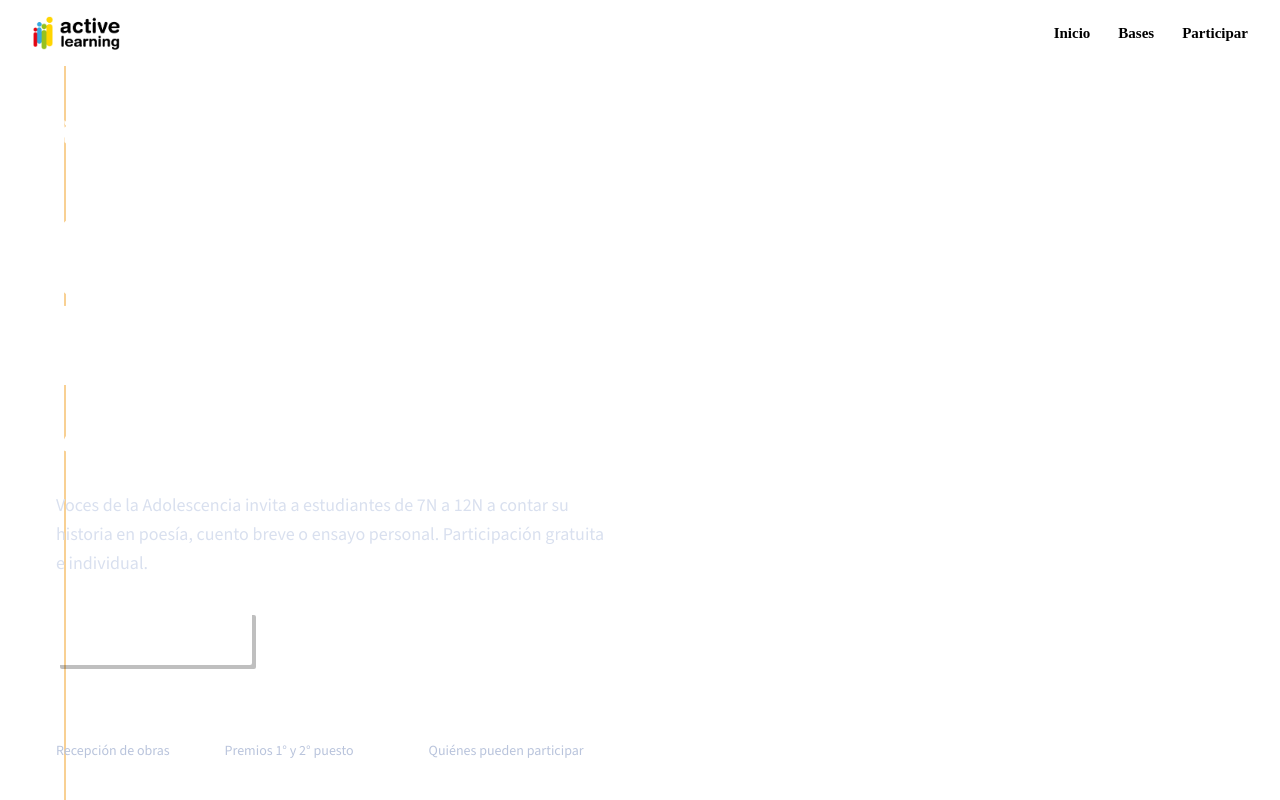
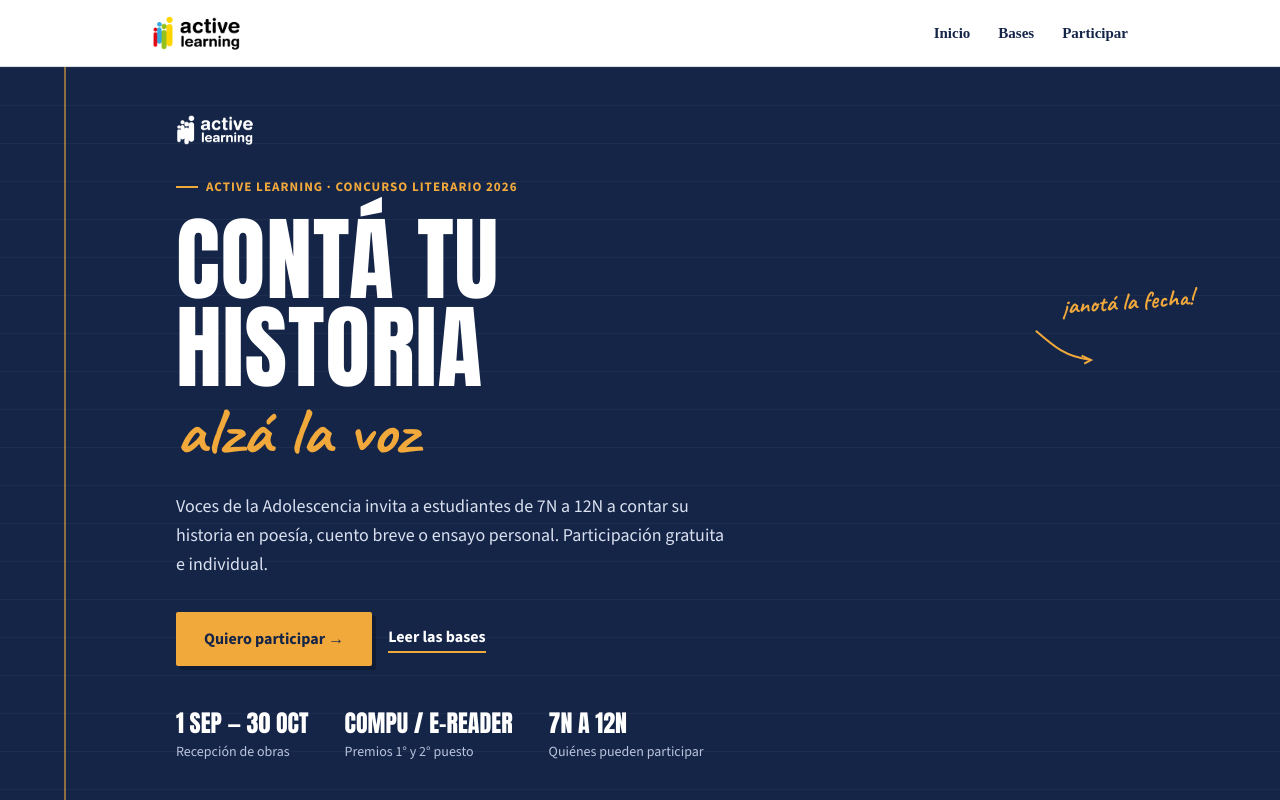
Before and after one commit to sophieblousson/voces-de-la-adolescencia, a Next.js app: page / in a window 1280 px wide. Shown: the top 800 px of the page. Built offline with nearby package versions, Linux system fonts and the light colour scheme.

Commit message:
Remove duplicate import of tokens.css

```diff
--- a/app/globals.css
+++ b/app/globals.css
@@ -1,3 +1,5 @@
+@import "../styles/tokens.css";
+
 @font-face {
   font-family: "Sugar Cream";
   src: url("/SugarCream.otf") format("opentype");
@@ -5,7 +7,10 @@
   font-style: normal;
   font-display: swap;
 }
-@import "../styles/tokens.css";
+
+:root {
+  --font-caveat: "Sugar Cream", cursive;
+}
 
 *,
 *::before,
```
